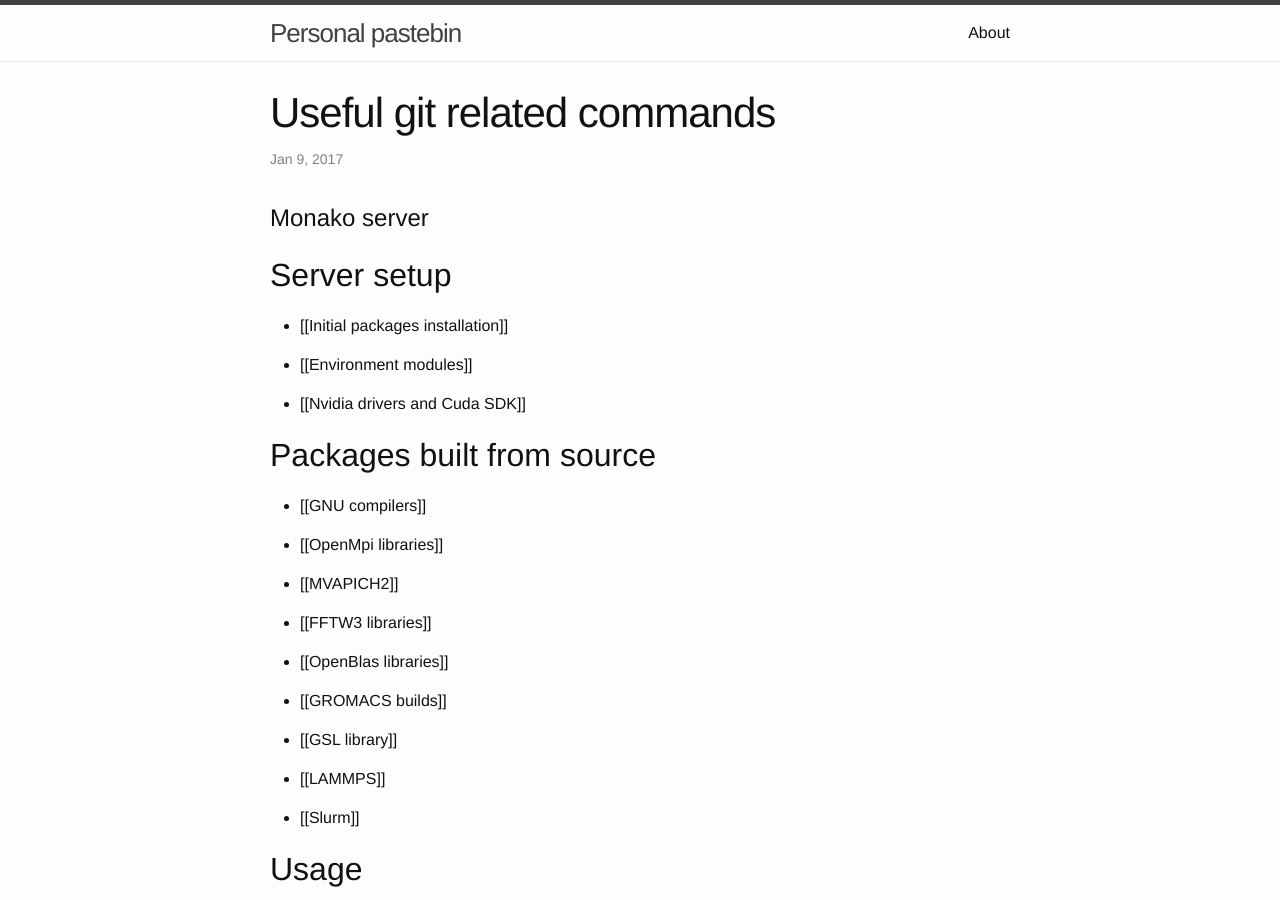
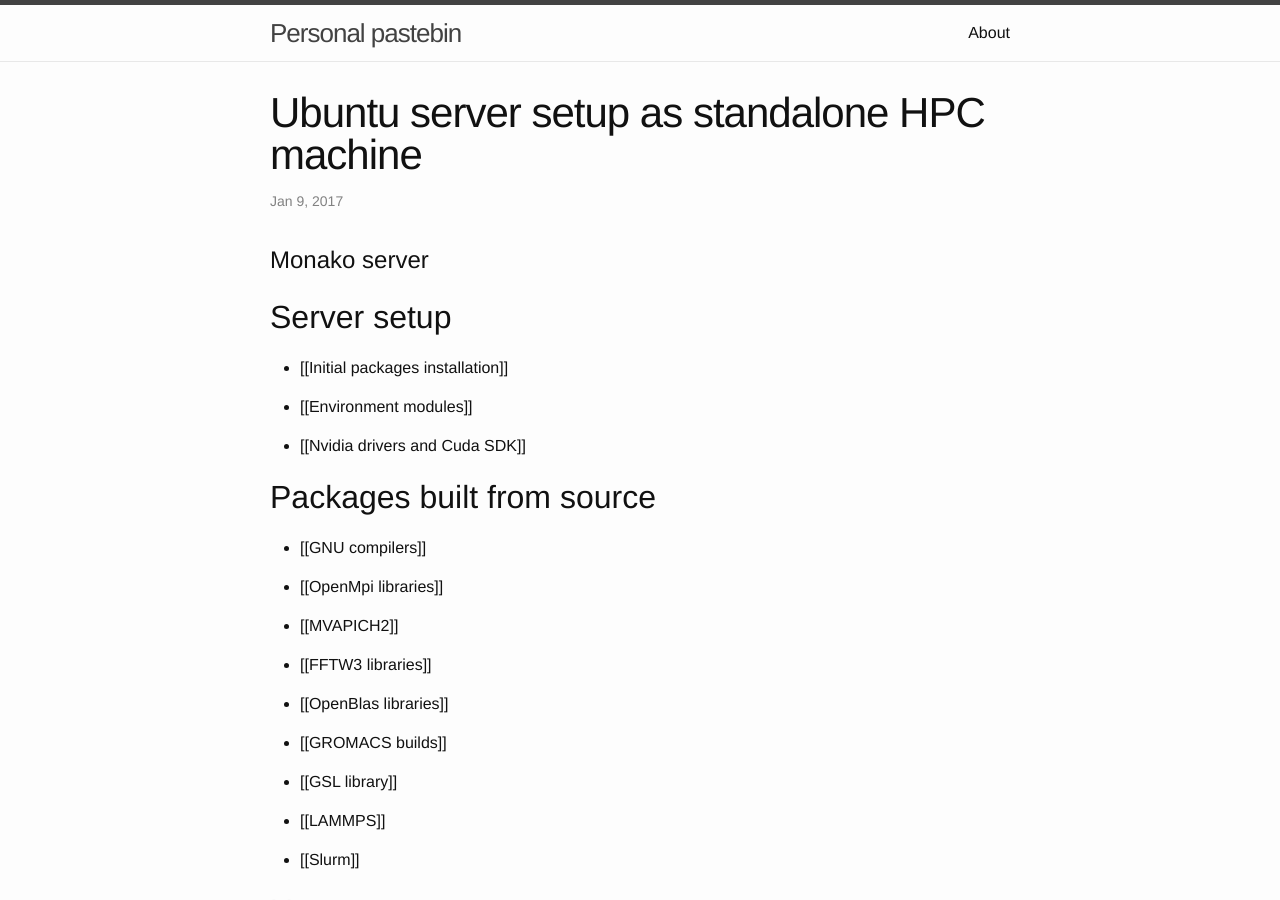
Before and after one commit to arielzn/arielzn.github.io, a Jekyll site: the page built from _posts/2017-01-10-ubuntu-hpc-standalone-server.markdown, in a window 1280 px wide and 900 px high. Built offline with Jekyll 4.4.1, drawn with Linux system fonts in a browser that asks for light colours.

Commit message:
title fixed

```diff
--- a/_posts/2017-01-10-ubuntu-hpc-standalone-server.markdown
+++ b/_posts/2017-01-10-ubuntu-hpc-standalone-server.markdown
@@ -1,6 +1,6 @@
 ---
 layout: post
-title:  "Useful git related commands"
+title:  "Ubuntu server setup as standalone HPC machine"
 date:   2017-01-10 01:01:01 +0200
 categories: hpc server
 ---
```
